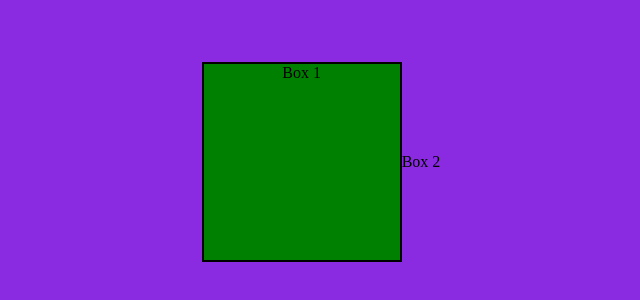
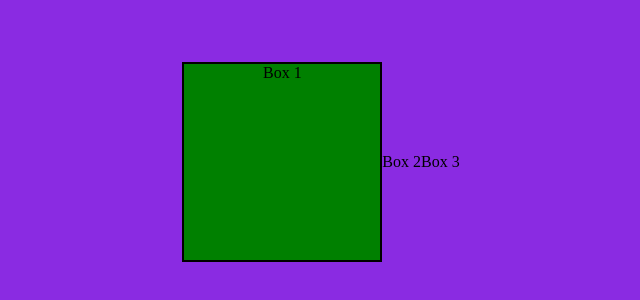
Before and after one commit to bersufqad/Git-learning, a plain HTML site: page index.html in a window 1280 px wide. Shown: the part 238-538 px from the top of the page, without its empty margins (319-959 px from the left). Drawn offline with Linux system fonts and the light colour scheme.

Commit message:
Update index.html

```diff
--- a/index.html
+++ b/index.html
@@ -9,6 +9,7 @@
 
     <p class="try">Box 1</p>
     <p class="second-file">Box 2</p>
+    <p class="third-box">Box 3</p>
     <script src="app.js"></script>
 </body>
 </html>
```
